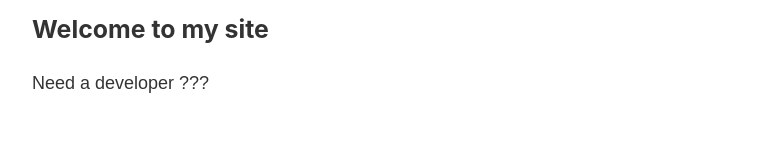
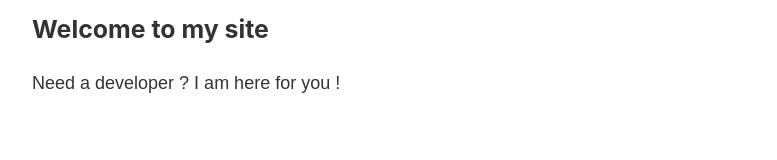
Before and after one commit to droozh/gatsby-site, a Gatsby site: page / in a window 1280 px wide. Shown: the part 318-478 px from the top of the page, without its empty margins (251-1028 px from the left). Built offline with nearby package versions, Linux system fonts and the light colour scheme; Gatsby itself is replaced by a stand-in of ours.

Commit message:
minor changes

```diff
--- a/src/pages/index.js
+++ b/src/pages/index.js
@@ -7,7 +7,7 @@ const indexPage = () => (
         <Head title="Home" />
         <h1>Hello!</h1>
         <h3>Welcome to my site</h3>
-        <p>Need a developer ???</p>
+        <p>Need a developer ? I am here for you !</p>
     </Layout>
 )
 
```
